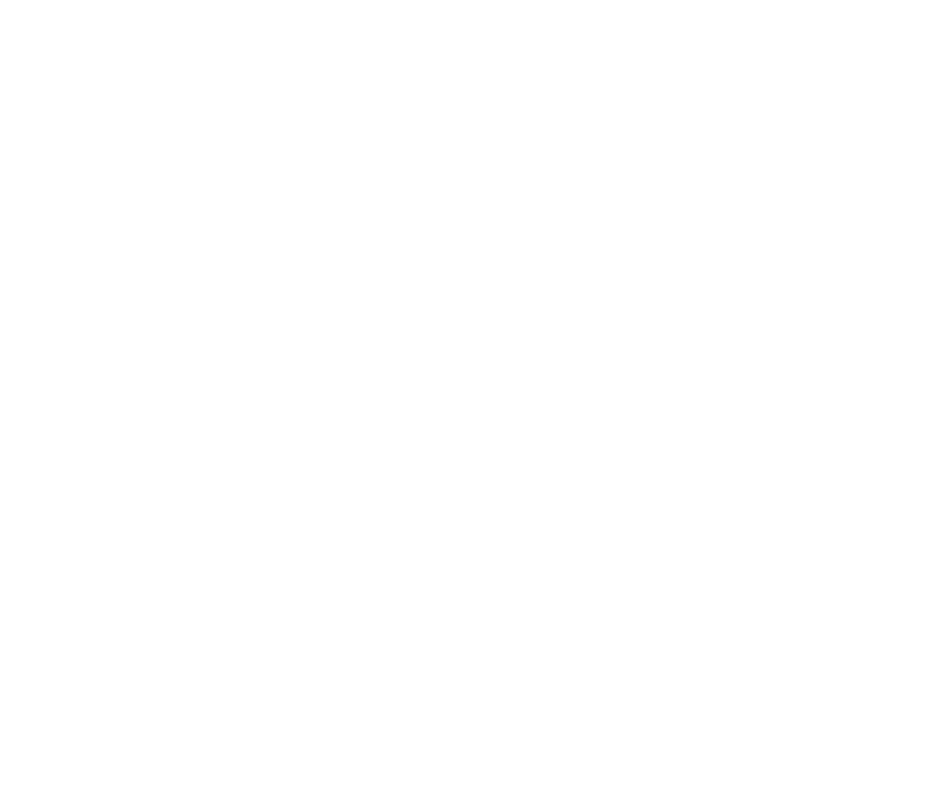
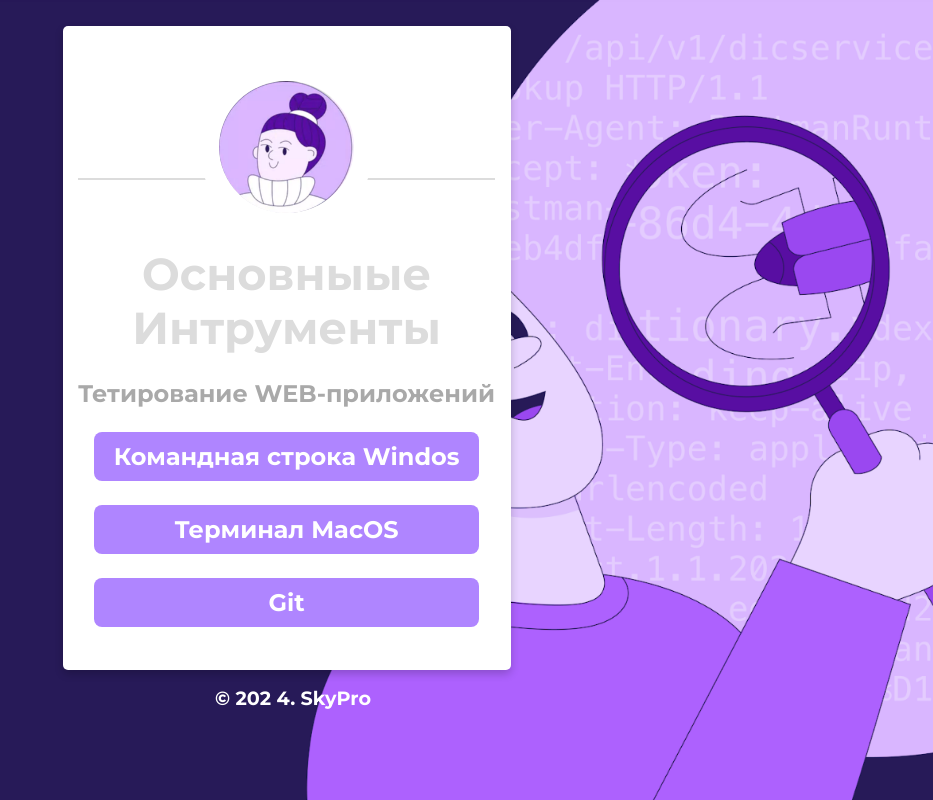
Before and after one commit to Solneshco/Remote-repository, a plain HTML site: page index.html in a window 1280 px wide. Shown: the whole page, without its empty margins (347-1280 px from the left). Drawn offline with Linux system fonts and the light colour scheme.

Commit message:
Remote-repository

```diff
--- a/index.html
+++ b/index.html
@@ -1,11 +1,39 @@
 <!DOCTYPE html>
-<html lang="en">
-<head>
-    <meta charset="UTF-8">
-    <meta name="viewport" content="width=device-width, initial-scale=1.0">
-    <title>Document</title>
-</head>
-<body>
-
-</body>
+<html>
+   <head>
+      <title>Portal for QA</title>
+      <link rel="stylesheet" type="text/css" href="css/style.css">
+      <link rel="stylesheet" type="text/css" href="css/font-awesome.css">
+      <link rel="shortcut icon" href="img/fav.ico" type="image/x-icon">
+      <link href="https://fonts.googleapis.com/css?family=Montserrat:700" rel="stylesheet">
+      <meta charset="utf-8">
+      <meta name="viewport" content="width=device-width, initial-scale=1">
+   </head>
+   <body>
+      <!--Card-->
+      <div class="card animated fadeIn">
+         <center><img class="center animated rollIn" src="img/ava.png" alt="avatar"></center>
+         <hr>
+         <div class="name">
+            Основныые Интрументы
+         </div>
+         <p class="subtitle">Тетирование WEB-приложений</p>
+         </p>
+         <p class="location" align="center">
+            <a href="html/cmd.html">Командная строка Windos</a>
+         </p>
+         <p class="location" align="center">
+            <a href="html/mac.html">Терминал MacOS</a>
+         </p>
+          <p class="location" align="center">
+            <a href="html/git.html">Git</a>
+         </p>
+         <p> <br>
+         </p>
+      </div>
+      <!--footer-->
+      <footer class="animated fadeIn">
+         &copy; 202 4. SkyPro
+      </footer>
+   </body>
 </html>
```
